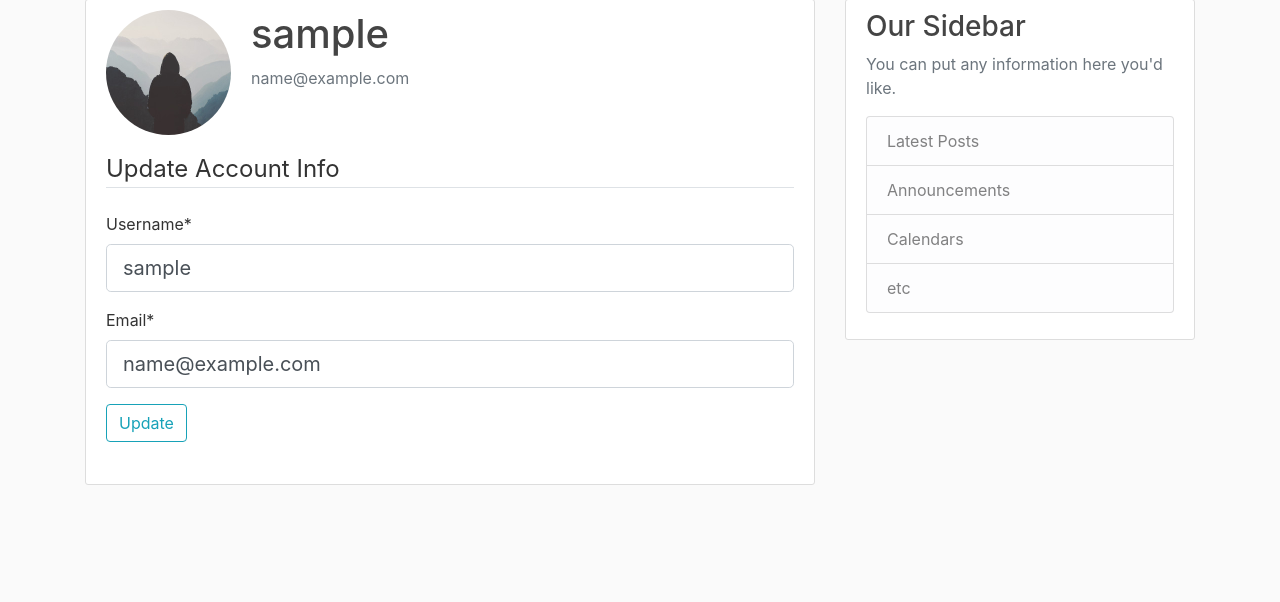
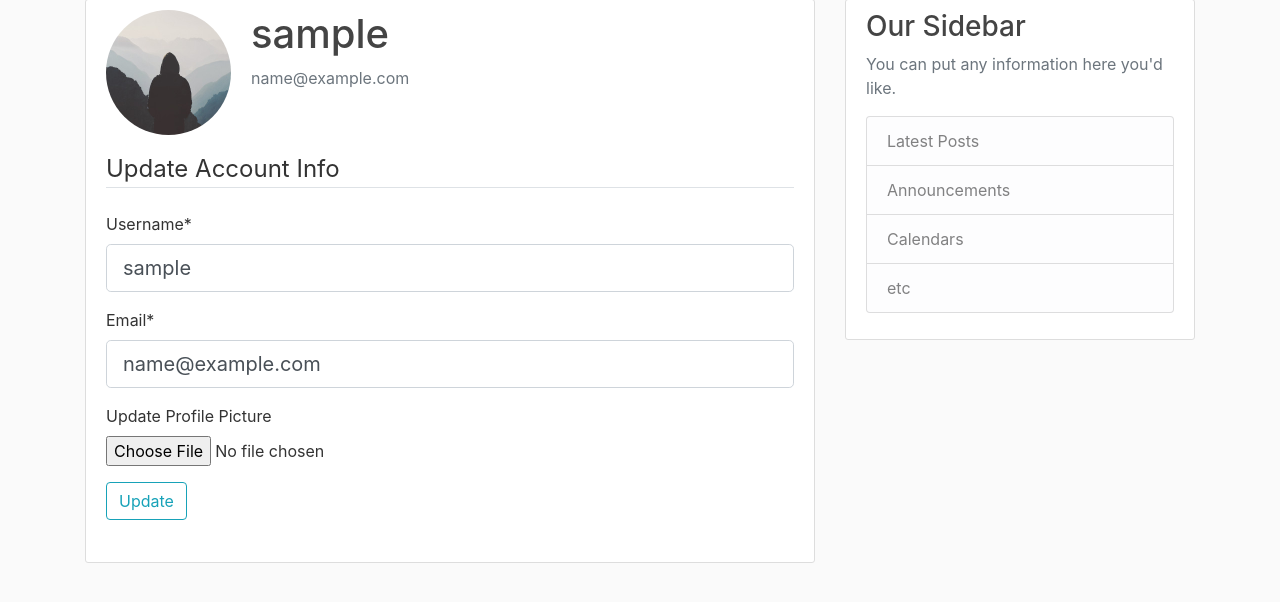
Before and after one commit to persistentlobster/flaskblog, a Flask app: page /account in a window 1280 px wide. Shown: the part 81-683 px from the top of the page. Run offline with Flask 2, Linux system fonts and the light colour scheme; the visitor is signed in with stand-in values (Sample User, id 1); data comes from the database, SQL or seed files in the repository; some libraries are stand-ins or nearby versions.

Commit message:
Add form fields to update profile picture

```diff
--- a/flaskblog/forms.py
+++ b/flaskblog/forms.py
@@ -1,4 +1,5 @@
 from flask_wtf import FlaskForm
+from flask_wtf.file import FileField, FileAllowed
 from flask_login import current_user
 from wtforms import StringField, PasswordField, SubmitField, BooleanField
 from wtforms.validators import DataRequired, Length, Email, EqualTo, ValidationError
@@ -39,6 +40,7 @@ class UpdateAccountForm(FlaskForm):
                             validators=[DataRequired(), Length(min=2, max=20)])
     email = StringField('Email*',
                         validators=[DataRequired(), Email()])
+    picture = FileField('Update Profile Picture', validators=[FileAllowed(['jpg', 'png'])])
     submit = SubmitField('Update')
 
     def validate_username(self, field):
--- a/flaskblog/templates/account.html
+++ b/flaskblog/templates/account.html
@@ -9,7 +9,7 @@
         <p class="text-secondary">{{ current_user.email }}</p>
       </div>
     </div>
-    <form method="POST" action="">
+    <form method="POST" action="" enctype="multipart/form-data">
       {{ form.hidden_tag() }}
       <fieldset class="form-group">
         <legend class="border-bottom mb-4">Update Account Info</legend>
@@ -40,6 +40,15 @@
           {% endif %}
         </div>
         <div class="form-group">
+          {{ form.picture.label }}
+          {{ form.picture(class="form-control-file") }}
+          {% if form.picture.errors %}
+            {% for error in form.picture.errors %}
+              <span class="text-danger">{{ error }}</span></br>
+            {% endfor %}
+          {% endif %}
+        </div>
+        <div class="form-group">
           {{ form.submit(class="btn btn-outline-info") }}
         </div>
       </fieldset>
```
